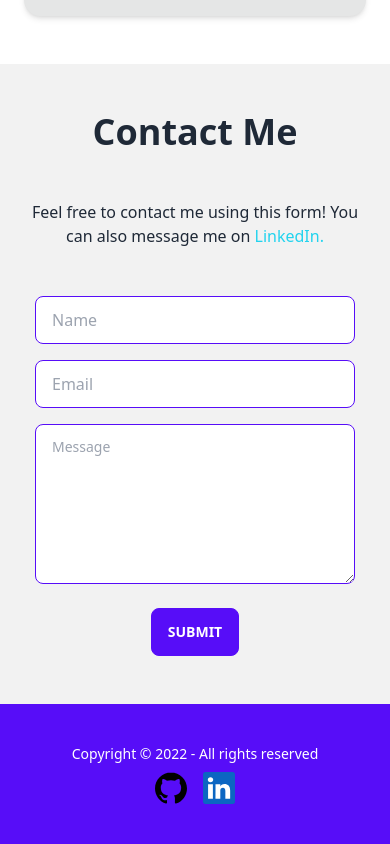
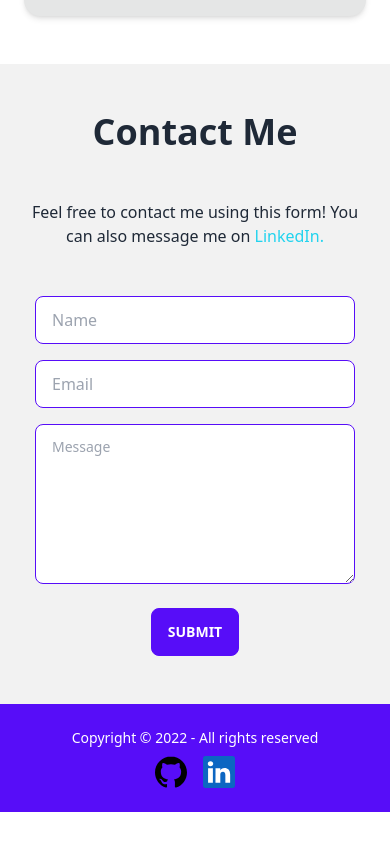
Before and after one commit to 2017mike/daisyportfolio, a Next.js app: page / in a window 390 px wide. Shown: the part 3101-3945 px from the top of the page. After the commit the page ends 3913 px from the top, so only its background shows below. Built offline with nearby package versions, Linux system fonts and the light colour scheme.

Commit message:
resize listener + padding

```diff
--- a/components/Footer/index.tsx
+++ b/components/Footer/index.tsx
@@ -6,7 +6,7 @@ interface Props {}
 const index = (props: Props) => {
   const info = useContext(InfoContext);
   return (
-    <footer className="footer footer-center p-10 bg-primary text-primary-content">
+    <footer className="footer footer-center p-6 bg-primary text-primary-content">
       <div>
         <p>Copyright © 2022 - All rights reserved</p>
         <div className="grid grid-flow-col gap-4">
--- a/components/Hero/index.tsx
+++ b/components/Hero/index.tsx
@@ -6,7 +6,7 @@ interface Props {}
 const Hero = () => {
   const info = useContext(InfoContext);
   return (
-    <div id="About" className="hero bg-base-200 min-h-screen lg:px-12 xl:px-32">
+    <div id="About" className="hero bg-base-200 min-h-screen lg:px-24 xl:px-44">
       <div className="hero  bg-base-200">
         <div className="hero-content mb-12 flex-col items-center lg:flex-row-reverse gap-4">
           <img
--- a/components/Project/index.tsx
+++ b/components/Project/index.tsx
@@ -24,6 +24,10 @@ const Project = ({
 
   useEffect(() => {
     setWindowWidth(window.innerWidth);
+
+    addEventListener("resize", (event) => {
+      setWindowWidth(window.innerWidth);
+    });
   }, []);
 
   return (
```
